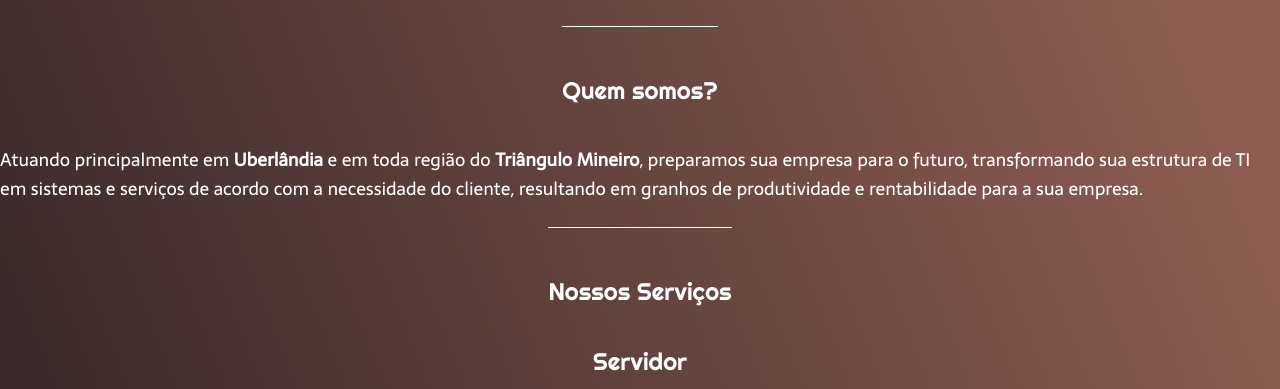
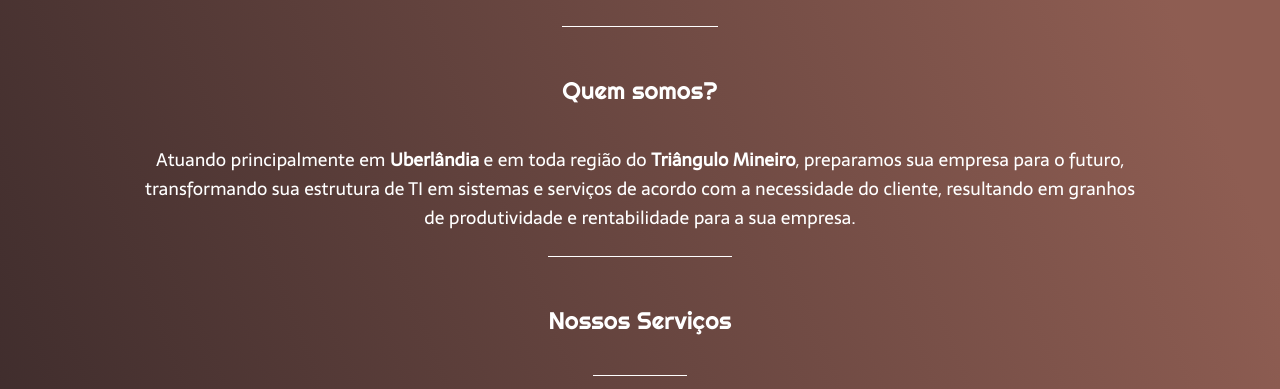
Before and after one commit to gustavost3/Cursos, a plain HTML site: page landing page/index.html in a window 1280 px wide. Shown: the part 563-952 px from the top of the page. Drawn offline with Linux system fonts and the light colour scheme.

Commit message:
alinhando textos

```diff
--- a/landing page/style.css
+++ b/landing page/style.css
@@ -90,12 +90,17 @@ body {
     margin-bottom: 16px;
 }
 .conteudo-secundario-paragrafo{
+    padding-left: 140px;
+    padding-right: 140px;
+    text-align: center;
     font-family: 'Sarala', sans-serif;
     font-weight: 400;
     font-size: 18px;
     color: white;
 }
 .conteudo-secundario-titulo2{
+    border-top: 0.4px solid white;
+    padding-top: 48px;
     font-family: 'Righteous', cursive;
     font-size: 24px;
     font-weight: 400;
```
